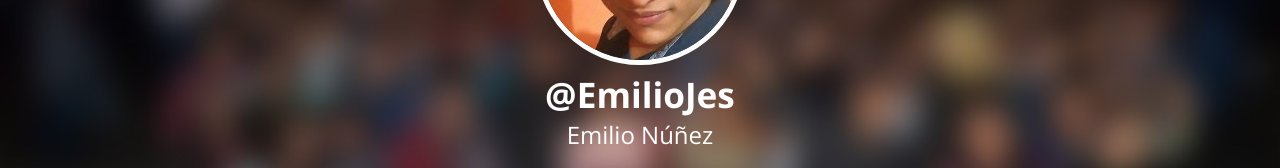
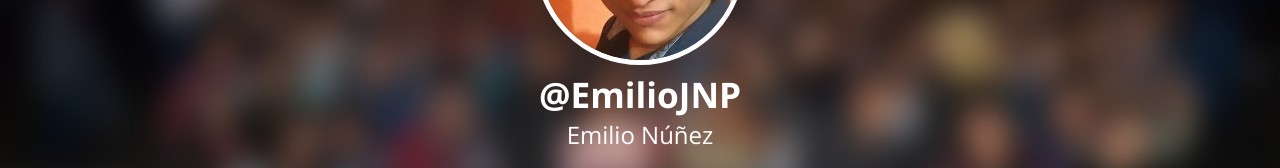
Before and after one commit to emiliojes/emiliojes.github.io, a plain HTML site: page index.html in a window 1280 px wide. Shown: the part 224-392 px from the top of the page. Drawn offline with nearby package versions, Linux system fonts and the light colour scheme; a web font is replaced by a local one.

Commit message:
correccion del enlace twitter

```diff
--- a/index.html
+++ b/index.html
@@ -31,7 +31,7 @@
             <figure class="Header-imageContainer">
                 <img src="static/images/avatar.jpg" alt="Imagen personal" class="Header-image"/>
                 <figcaption class="Header-imageDescription">
-                    <a class="Header-link" href="http://twitter.com/leonidasesteban/" target="_black">@EmilioJes</a>
+                    <a class="Header-link" href="http://twitter.com/emiliojnp/" target="_black">@EmilioJNP</a>
                 </figcaption>
             </figure>
             <p class="Header-name" >Emilio Núñez</p>
```
